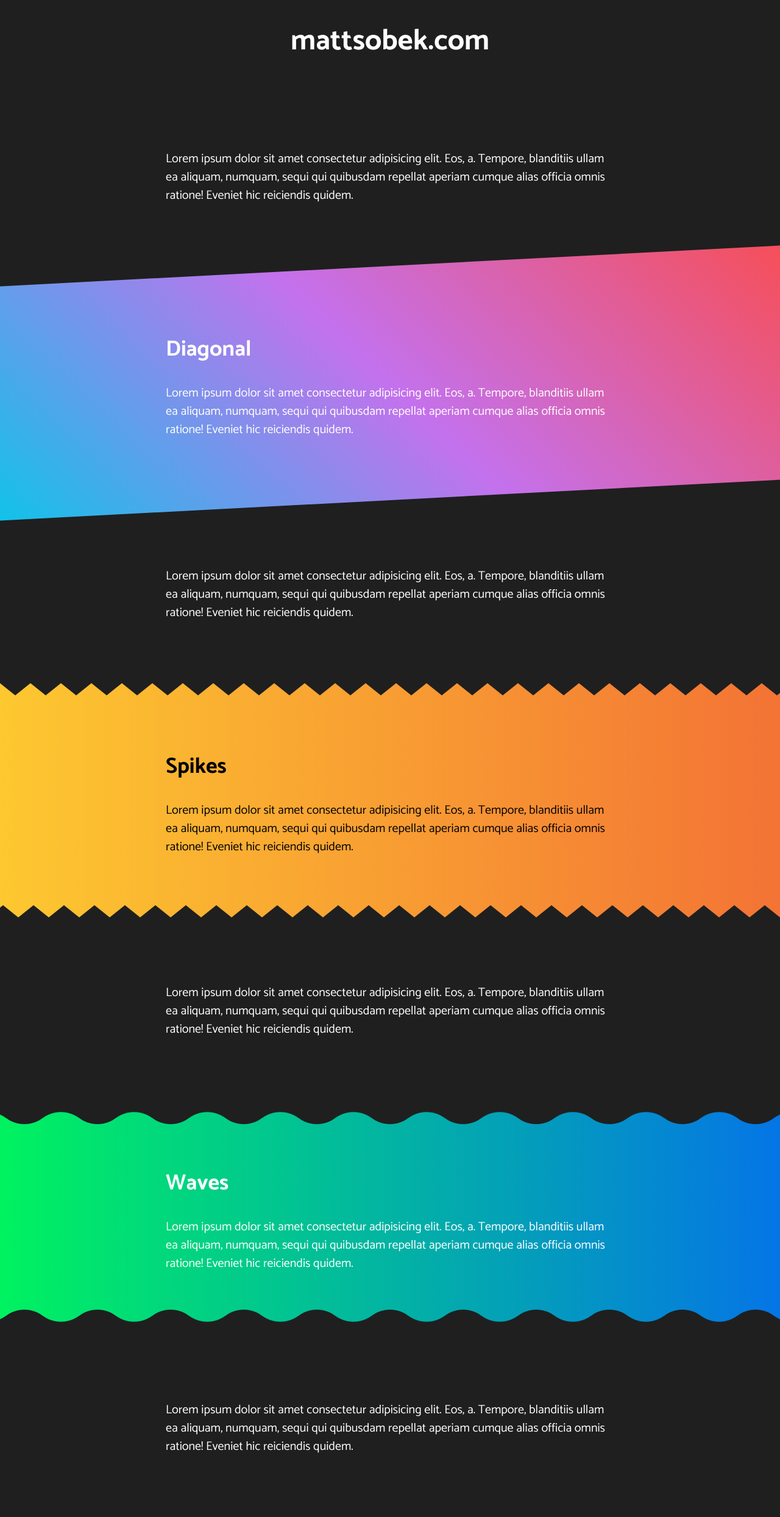
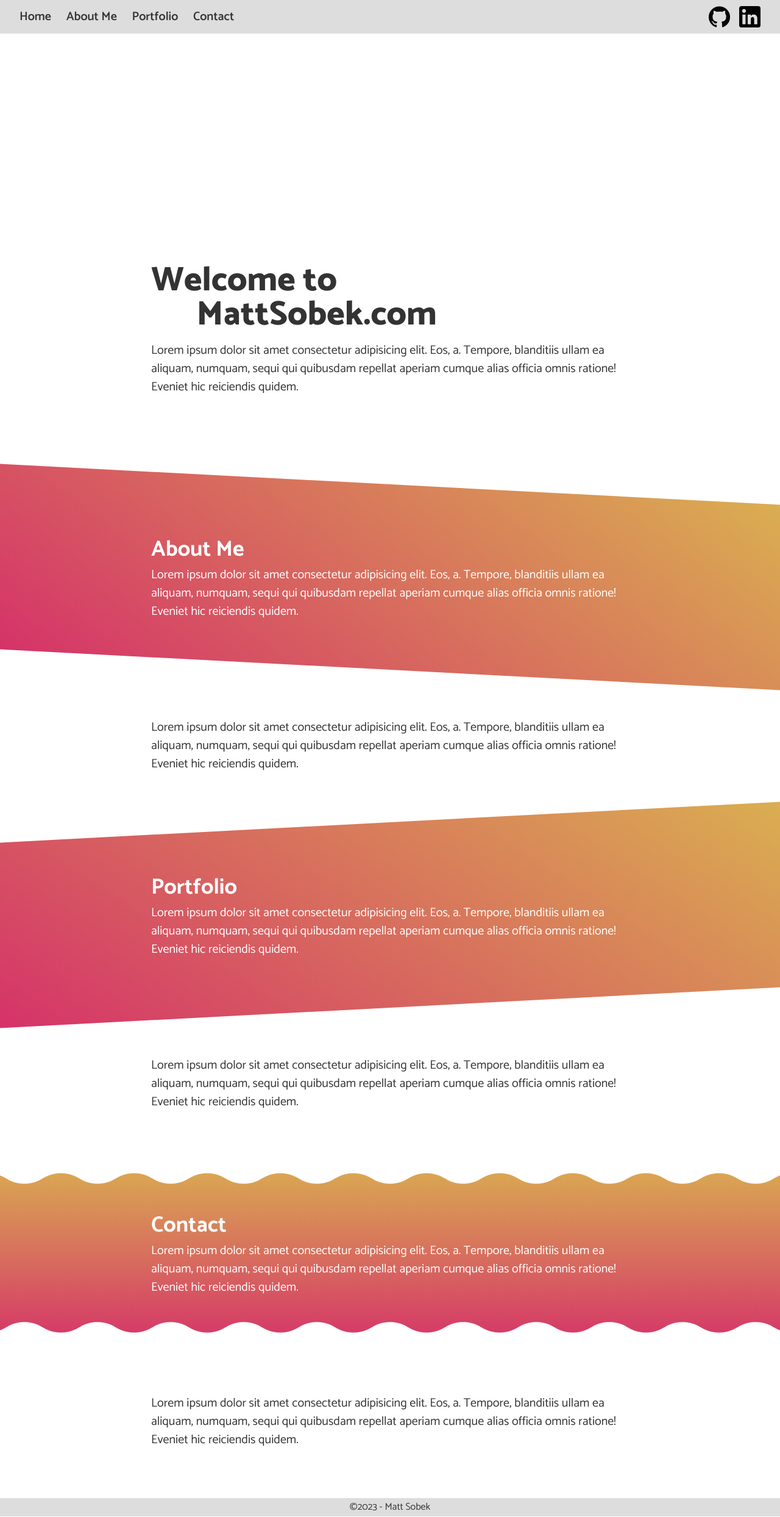
Before and after one commit to SobesMS/mattsobek-dot-com, a PHP site: page / in a window 1280 px wide. Shown: the whole page at 61% size. Run offline with PHP 8.4, Linux system fonts and the light colour scheme.

Commit message:
major changes

```diff
--- a/index.html
+++ b/index.html
@@ -4,25 +4,34 @@
     <meta charset="UTF-8">
     <meta http-equiv="X-UA-Compatible" content="IE=edge">
     <meta name="viewport" content="width=device-width, initial-scale=1.0">
-    <!-- <link rel="stylesheet" href="/styles/reset.css"> -->
+    <link rel="stylesheet" href="/styles/reset.css">
     <link rel="stylesheet" href="/styles/style.css">
     <title>mattsobek.com</title>
 </head>
 <body>
-    <header>
-        <h1 class="site-title">mattsobek.com</h1>
+    <nav>
+        <ul>
+            <li><a href="#">Home</a></li>
+            <li><a href="#about-me">About Me</a></li>
+            <li><a href="#portfolio">Portfolio</a></li>
+            <li><a href="#contact">Contact</a></li>
+        </ul>
+        <div class="social">
+            <a href="http://github.com/sobesms" target="_blank"><img src="/images/github_logo.png" alt="GitHub"></a>
+            <a href="http://www.linkedin.com/in/msobek/" target="_blank"><img src="/images/linkedin_logo.png" alt="LinkedIn"></a>
+        </div>
+    </nav>
+
+    <header class="site-hero">
+        <div class="wrapper">
+            <h1 class="site-title">Welcome to <br>&nbsp;&nbsp;&nbsp;&nbsp;&nbsp;&nbsp;MattSobek.com</h1>
+            <p>Lorem ipsum dolor sit amet consectetur adipisicing elit. Eos, a. Tempore, blanditiis ullam ea aliquam, numquam, sequi qui quibusdam repellat aperiam cumque alias officia omnis ratione! Eveniet hic reiciendis quidem.</p>
+        </div>
     </header>
 
-    <section>
-        <div class="wrapper">
-            <h2 class="section-title"></h2>
-            <p>Lorem ipsum dolor sit amet consectetur adipisicing elit. Eos, a. Tempore, blanditiis ullam ea aliquam, numquam, sequi qui quibusdam repellat aperiam cumque alias officia omnis ratione! Eveniet hic reiciendis quidem.</p>
-        </div>
-    </section>
-
-    <section class="diagonal">
-        <div class="wrapper">
-            <h2 class="section-title">Diagonal</h2>
+    <section class="about-me">
+        <div class="wrapper" id="about-me">
+            <h2 class="section-title">About Me</h2>
             <p>Lorem ipsum dolor sit amet consectetur adipisicing elit. Eos, a. Tempore, blanditiis ullam ea aliquam, numquam, sequi qui quibusdam repellat aperiam cumque alias officia omnis ratione! Eveniet hic reiciendis quidem.</p>
         </div>
     </section>
@@ -34,9 +43,9 @@
         </div>
     </section>
 
-    <section class="spikes">
-        <div class="wrapper">
-            <h2 class="section-title">Spikes</h2>
+    <section class="portfolio">
+        <div class="wrapper" id="portfolio">
+            <h2 class="section-title">Portfolio</h2>
             <p>Lorem ipsum dolor sit amet consectetur adipisicing elit. Eos, a. Tempore, blanditiis ullam ea aliquam, numquam, sequi qui quibusdam repellat aperiam cumque alias officia omnis ratione! Eveniet hic reiciendis quidem.</p>
         </div>
     </section>
@@ -48,9 +57,9 @@
         </div>
     </section>
 
-    <section class="waves">
-        <div class="wrapper">
-            <h2 class="section-title">Waves</h2>
+    <section class="contact">
+        <div class="wrapper" id="contact">
+            <h2 class="section-title">Contact</h2>
             <p>Lorem ipsum dolor sit amet consectetur adipisicing elit. Eos, a. Tempore, blanditiis ullam ea aliquam, numquam, sequi qui quibusdam repellat aperiam cumque alias officia omnis ratione! Eveniet hic reiciendis quidem.</p>
         </div>
     </section>
@@ -61,5 +70,9 @@
             <p>Lorem ipsum dolor sit amet consectetur adipisicing elit. Eos, a. Tempore, blanditiis ullam ea aliquam, numquam, sequi qui quibusdam repellat aperiam cumque alias officia omnis ratione! Eveniet hic reiciendis quidem.</p>
         </div>
     </section>
+
+    <footer>
+        <p>&copy;2023 - Matt Sobek</p>
+    </footer>
 </body>
 </html>
--- a/styles/style.css
+++ b/styles/style.css
@@ -1,36 +1,103 @@
 @import url('https://fonts.googleapis.com/css2?family=Rubik:wght@300;400;500;600;700;800;900&display=swap');
 @import url('https://fonts.googleapis.com/css2?family=Catamaran:wght@100;200;300;400;500;600;700;800;900&display=swap');
 
-*, *::before, *::after {
-    box-sizing: border-box;
-}
-
 :root {
-    --body-bg: hsl(0, 0%, 12%);
+    --body-light: #fff;
+    --body-dark: #222;
+    --nav-height: 55px;
+    --diag-background: linear-gradient(35deg, #d53369 0%, #daae51 100%);
+    /* linear-gradient(45deg, #12c2e9, #c471ed, #f64f59);
+    linear-gradient(45deg, #d53369 0%, #daae51 100%); */
 }
 
 html {
-    color-scheme: dark light;
+    /* color-scheme: dark light; */
+    scroll-padding-top: calc(var(--nav-height) + 30px);
+    width: 100%;
 }
 
 body {
-    background: var(--body-bg);
-    color: white;
+    width: 100%;
+    background: var(--body-light);
+    color: #333;
     font-family: 'Catamaran', sans-serif;
     font-size: 1.25rem;
     line-height: 1.5;
-    margin: 0;
+    margin-top: var(--nav-height);
+}
+
+@media (prefers-color-scheme: dark) {
+    body {
+        background: var(--body-dark);
+        color: #fff;
+    }
+}
+
+nav {
+    position: fixed;
+    top: 0;
+    z-index: 100;
+    height: var(--nav-height);
+    width: 100%;
+    padding-inline: 2rem;
+    display: flex;
+    justify-content: space-between;
+    align-items: center;
+    background-color: #ddd;
+    color: #333;
+}
+
+nav li {
+    font-weight: 600;
+    list-style-type: none;
+    display: inline-block;
+    margin-right: 20px;
+}
+
+.social {
+    height: var(--nav-height);
+    display: flex;
+}
+
+.social a {
+    object-fit: contain;
+    padding-block: 10px;
+    margin-left: 15px;
+}
+
+.social img {
+    height: 100%;
 }
 
 .wrapper {
-    max-width: 50rem;
+    max-width: 55rem;
     margin-inline: auto;
-    padding-inline: 2rem;
+    padding-inline: 3rem;
+}
+
+.site-hero {
+    padding-bottom: 9rem;
 }
 
 .site-title {
-    font-size: 3rem;
-    text-align: center;
+    max-width: 55rem;
+    margin-top: 27rem;
+    margin-bottom: 1rem;
+    font-size: 3.5rem;
+    font-weight: 800;
+    text-align: start;
+    white-space: nowrap;
+    /* font-variant: small-caps; */
+    line-height: 1;
+}
+
+@media screen and (max-width: 600px) {
+    nav ul {
+        display: none;
+    }
+    html {
+        font-size: 14px;
+    }
 }
 
 .section-title {
@@ -41,31 +108,42 @@ section {
     padding-block: 5rem;
 }
 
-.diagonal {
-    --skew-angle: -3deg;
-    --background: linear-gradient(45deg, #12c2e9, #c471ed, #f64f59);
-
+.about-me {
+    --skew-angle-left: 3deg;
     position: relative;
-    isolation: isolate;
+    color: var(--body-light);
 }
 
-.diagonal::after {
+.about-me::after {
     content: '';
-    background: var(--background);
+    background: var(--diag-background);
     position: absolute;
     inset: 0;
-    transform: skewY(var(--skew-angle));
+    transform: skewY(var(--skew-angle-left));
     z-index: -1;
 }
 
-.spikes {
+.portfolio {
+    --skew-angle-right: -3deg;
+    position: relative;
+    color: var(--body-light);
+}
+
+.portfolio::after {
+    content: '';
+    background: var(--diag-background);
+    position: absolute;
+    inset: 0;
+    transform: skewY(var(--skew-angle-right));
+    z-index: -1;
+}
+
+/* .spikes {
     --spike-color: var(--body-bg);
     --spike-width: 50px;
     --spike-height: 20px;
-    color: black;
     background: linear-gradient(to right, #fdc830, #f37335);
     position: relative;
-    isolation: isolate;
 }
 
 .spikes::before, .spikes::after {
@@ -87,15 +165,27 @@ section {
 .spikes::after {
     bottom: 0;
     transform: rotate(.5turn);
-}
+} */
 
-.waves {
-    background: linear-gradient(to right, #00f260, #0575e6);
+.contact {
+    background: linear-gradient(0deg, #d53369 0%, #daae51 100%);
+    color: var(--body-light);
     --mask:
-        radial-gradient(50.40px at 50% 70.50px,#000 99%,#0000 101%) calc(50% - 60px) 0/120px 51% repeat-x,
-        radial-gradient(50.40px at 50% -40.5px,#0000 99%,#000 101%) 50% 30px/120px calc(51% - 30px) repeat-x,
-        radial-gradient(50.40px at 50% calc(100% - 70.50px),#000 99%,#0000 101%) calc(50% - 60px) 100%/120px 51% repeat-x,
-        radial-gradient(50.40px at 50% calc(100% + 40.50px),#0000 99%,#000 101%) 50% calc(100% - 30px)/120px calc(51% - 30px) repeat-x;
+        radial-gradient(56.60px at 50% 78.00px,#000 99%,#0000 101%) calc(50% - 60px) 0/120px 51% repeat-x,
+        radial-gradient(56.60px at 50% -48px,#0000 99%,#000 101%) 50% 30px/120px calc(51% - 30px) repeat-x,
+        radial-gradient(56.60px at 50% calc(100% - 78.00px),#000 99%,#0000 101%) calc(50% - 60px) 100%/120px 51% repeat-x,
+        radial-gradient(56.60px at 50% calc(100% + 48.00px),#0000 99%,#000 101%) 50% calc(100% - 30px)/120px calc(51% - 30px) repeat-x;
     -webkit-mask: var(--mask);
     mask: var(--mask);
 }
+
+footer {
+    height: 30px;
+    width: 100%;
+    background-color: #ddd;
+    color: #333;
+    font-size: 1rem;
+    display: flex;
+    justify-content: center;
+    align-items: center;
+}
```
